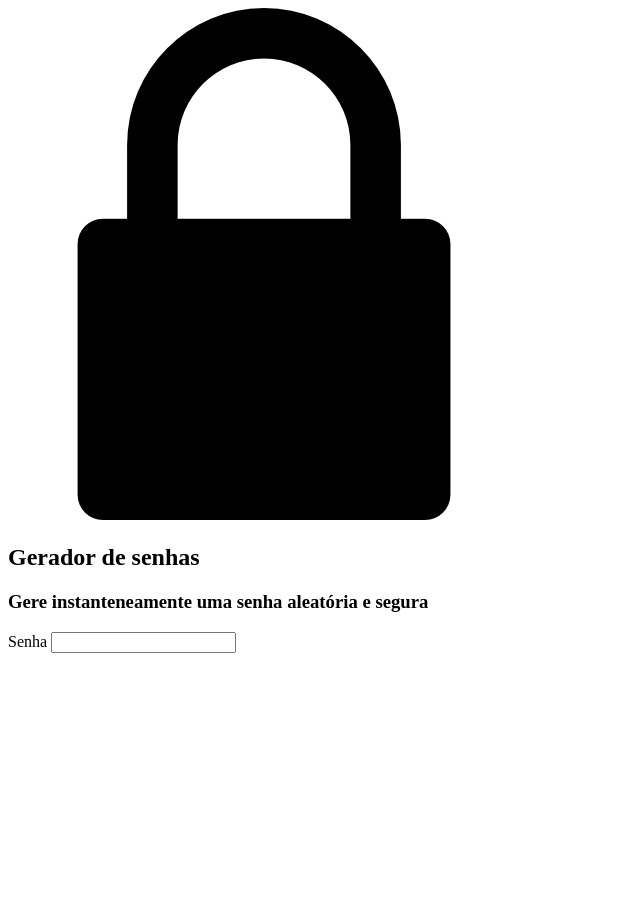
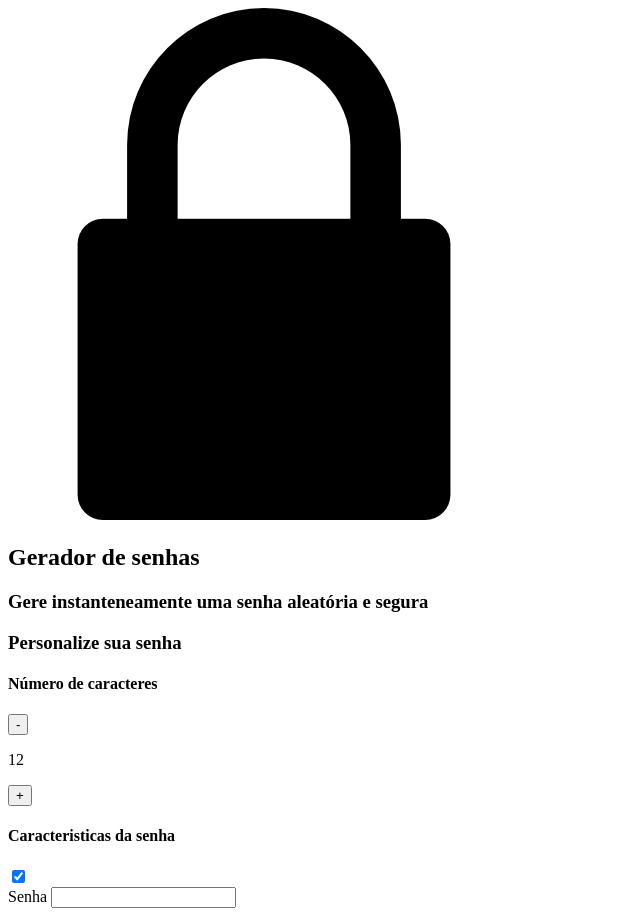
Before and after one commit to Nanico0/isso-ae, a plain HTML site: page codigo/index.html in a window 1280 px wide. Shown: the whole page, without its empty margins (0-640 px from the left). Before the commit the page ends 800 px from the top, so only its background shows below. Drawn offline with Linux system fonts and the light colour scheme; a web font is replaced by a local one.

Commit message:
Add files via upload

```diff
--- a/codigo/index.html
+++ b/codigo/index.html
@@ -13,6 +13,25 @@
             <h2 class="titulo-principal">Gerador de senhas</h2>
             <h3 class="titulo-secundario">Gere instanteneamente uma senha aleatória e segura</h3>
         </div>
+        <div class="parametro">
+            <h3 class="parametro-titulo">Personalize sua senha</h3>
+            <div class="parametro-coluna__senha">
+                <div class="parametro-senha">
+                    <h4 class="parametro-senha__titulo">Número de caracteres</h4>
+                    <div class="parametro-senha-botoes">
+                        <button class="parametro-senha-botao">-</button>
+                        <p class="parametro-senha__texto">12</p>
+                        <button class="parametro-senha__botao">+</button>
+                    </div>
+                </div>
+                <div class="parametro-senha">
+                    <h4 class="parametro-senha__titulo">Caracteristicas da senha</h4>
+                    <div class="parametro-senha-checkbox">
+                        <input name="maiusculo" type="checkbox" class="checkbox" checked>
+                        <label
+                    </div>
+                </div>
+        </div>
         <div class="conteudo-senha">
             <label for="senha">Senha</label>
             <input name="senha" type="text" id="campo-senha">
```
